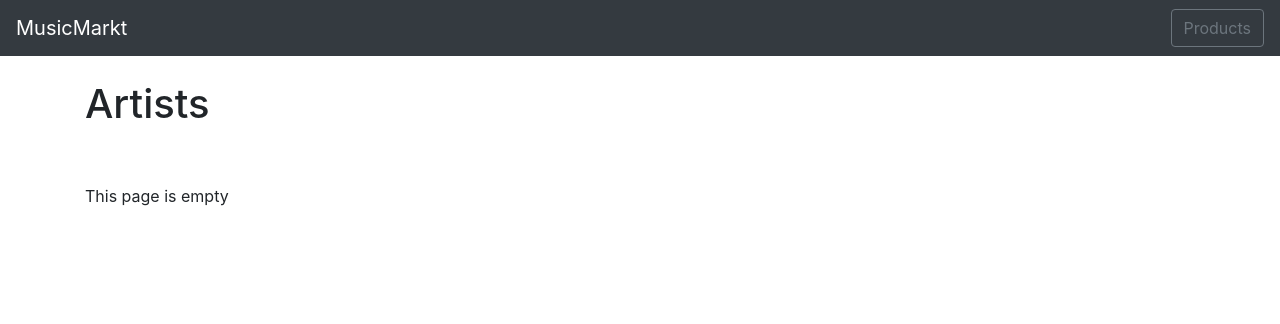
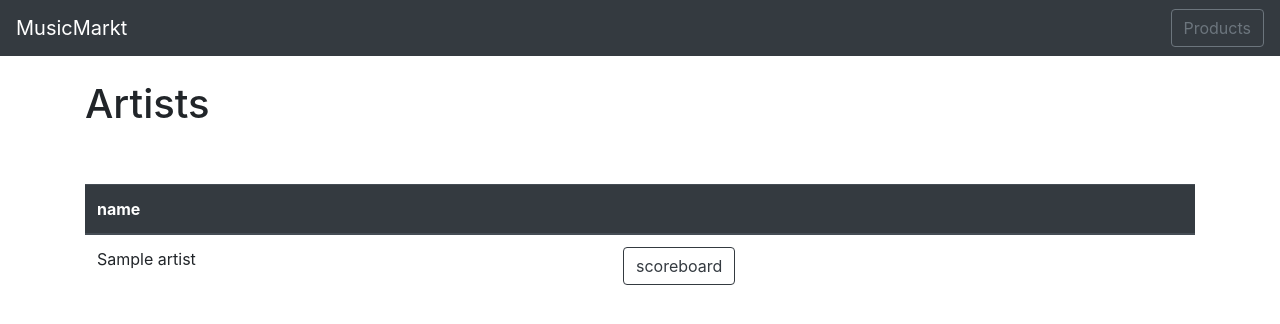
Before and after one commit to difb70/MusicMarkt, a Flask app: page /artists in a window 1280 px wide. Shown: the top 324 px of the page. Run offline with Flask 2, Linux system fonts and the light colour scheme; a database or web service that is not in the repository returns one stand-in record (values such as "Sample title"); some libraries are stand-ins or nearby versions.

Commit message:
to fix on windows

```diff
--- a/server/src/app.py
+++ b/server/src/app.py
@@ -89,10 +89,13 @@ def artists():
 def menu():
     try:
         aid = request.args.get("aid")
+
+        print(aid)
         artist = db.get_artist_name(aid)
         scoreboard = db.get_scoreboard(aid)
+        print(artist, scoreboard)
 
-        return render_template("artists.html", scoreboard=scoreboard, artist=artist)
+        return render_template("scoreboard.html", scoreboard=scoreboard, artist=artist)
     except Exception as e:
         return render_template("error.html", error_message = e)  # Renders a page with the error.
 
--- a/server/src/database_api.py
+++ b/server/src/database_api.py
@@ -173,6 +173,9 @@ def get_scoreboard (aid):
 	cursor.execute(query, (aid, ))
 
 	scoreboard = copyRecords(cursor)
+        if (scoreboard == []):
+                scoreboard = [[]]
+
 	return scoreboard
 
 # two factor authentication funcions
--- a/server/src/templates/artists.html
+++ b/server/src/templates/artists.html
@@ -18,7 +18,7 @@
         <h1>Artists</h1>
         <br><br>
         {% if artists %}
-        {% if artists|length > 1 %}
+        {% if artists|length > 0 %}
             <table class="table">
                 <thead class="thead-dark">
                     <tr>
@@ -30,7 +30,7 @@
                     {% for artist in artists %}
                         <tr>
                             <td>{{ artist[1] }}</td>
-                            <td><div><a class="btn btn-outline-dark" href="/artists/scoreboard/?id={{ artist[0] }}">scoreboard</a></div<</td>
+                            <td><div><a class="btn btn-outline-dark" href="/artists/scoreboard/?aid={{ artist[0] }}">scoreboard</a></div<</td>
                         </tr>
                     {% endfor %}
                 </tbody>
--- a/server/src/templates/products.html
+++ b/server/src/templates/products.html
@@ -18,7 +18,7 @@
         <h1>Products</h1>
         <br><br>
         {% if products %}
-        {% if products|length > 1 %}
+        {% if products|length > 0 %}
             <table class="table">
                 <thead class="thead-dark">
                     <tr>
```
Also changed, not shown: server/src/templates/scoreboard.html (+4 -4 lines).
